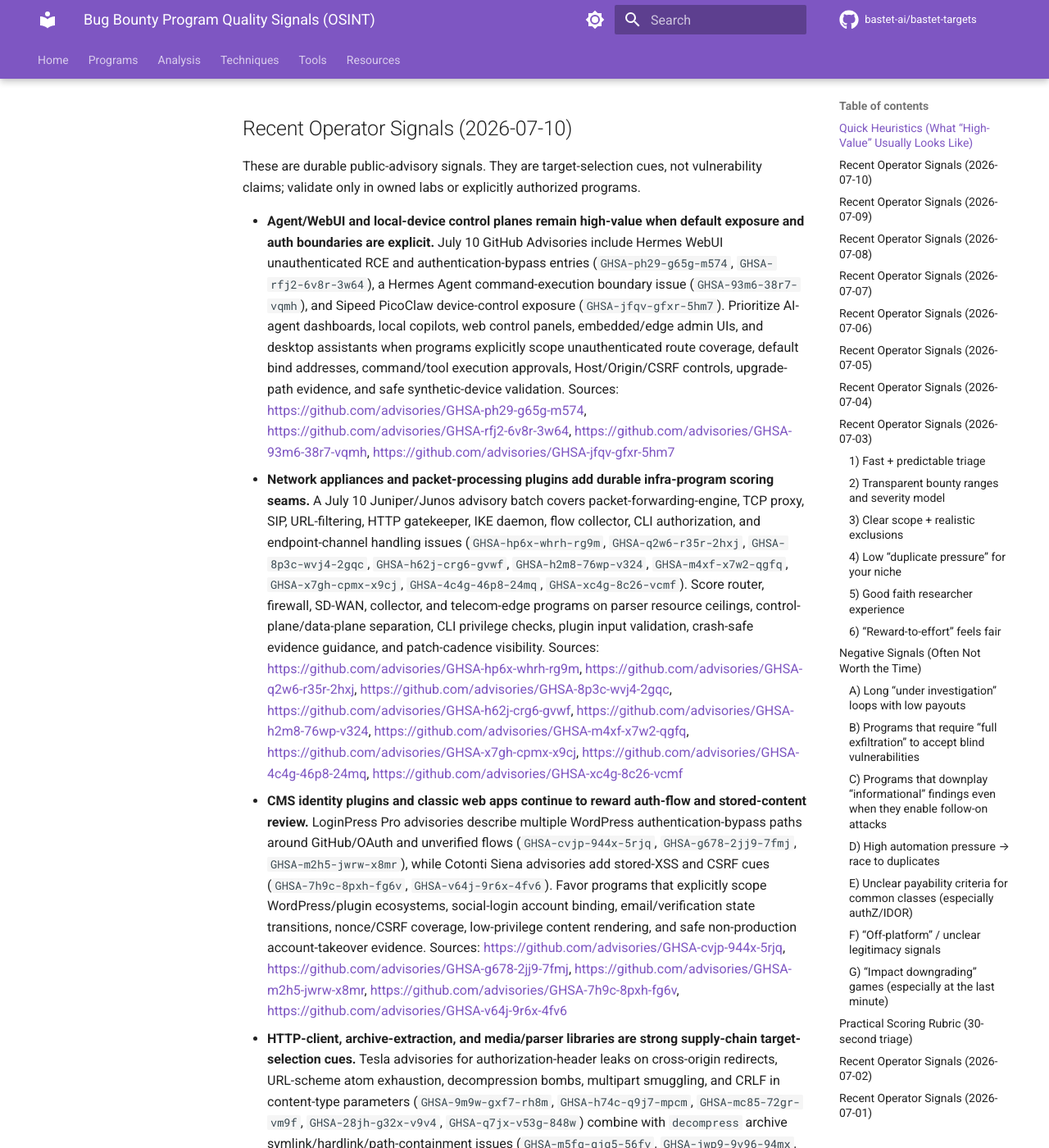
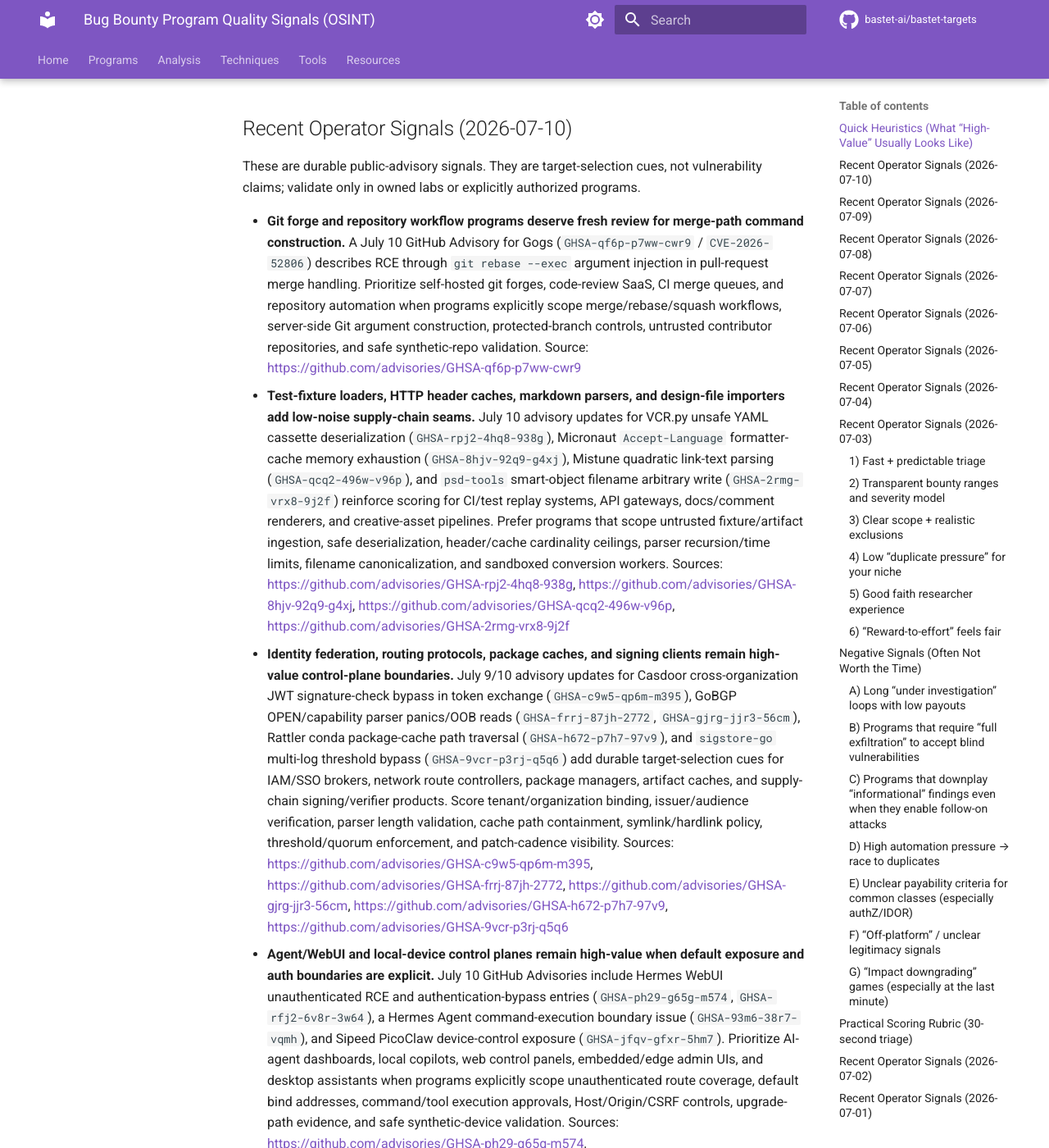
Before and after one commit to bastet-ai/bastet-targets, an MkDocs documentation site: the page built from docs/programs/program-quality-signals.md, in a window 1280 px wide and 1400 px high, scrolled down 338 px. Shown: the whole window at 82% size. Built offline with MkDocs 1.6.1 and Material for MkDocs 9.7.7, drawn with Linux system fonts in a browser that asks for light colours; comment, search, counter and statistics services are not loaded.

Commit message:
Add July 10 late target quality signals

```diff
--- a/docs/programs/program-quality-signals.md
+++ b/docs/programs/program-quality-signals.md
@@ -10,6 +10,9 @@
 
 These are durable public-advisory signals. They are target-selection cues, not vulnerability claims; validate only in owned labs or explicitly authorized programs.
 
+- **Git forge and repository workflow programs deserve fresh review for merge-path command construction.** A July 10 GitHub Advisory for Gogs (`GHSA-qf6p-p7ww-cwr9` / `CVE-2026-52806`) describes RCE through `git rebase --exec` argument injection in pull-request merge handling. Prioritize self-hosted git forges, code-review SaaS, CI merge queues, and repository automation when programs explicitly scope merge/rebase/squash workflows, server-side Git argument construction, protected-branch controls, untrusted contributor repositories, and safe synthetic-repo validation. Source: https://github.com/advisories/GHSA-qf6p-p7ww-cwr9
+- **Test-fixture loaders, HTTP header caches, markdown parsers, and design-file importers add low-noise supply-chain seams.** July 10 advisory updates for VCR.py unsafe YAML cassette deserialization (`GHSA-rpj2-4hq8-938g`), Micronaut `Accept-Language` formatter-cache memory exhaustion (`GHSA-8hjv-92q9-g4xj`), Mistune quadratic link-text parsing (`GHSA-qcq2-496w-v96p`), and `psd-tools` smart-object filename arbitrary write (`GHSA-2rmg-vrx8-9j2f`) reinforce scoring for CI/test replay systems, API gateways, docs/comment renderers, and creative-asset pipelines. Prefer programs that scope untrusted fixture/artifact ingestion, safe deserialization, header/cache cardinality ceilings, parser recursion/time limits, filename canonicalization, and sandboxed conversion workers. Sources: https://github.com/advisories/GHSA-rpj2-4hq8-938g, https://github.com/advisories/GHSA-8hjv-92q9-g4xj, https://github.com/advisories/GHSA-qcq2-496w-v96p, https://github.com/advisories/GHSA-2rmg-vrx8-9j2f
+- **Identity federation, routing protocols, package caches, and signing clients remain high-value control-plane boundaries.** July 9/10 advisory updates for Casdoor cross-organization JWT signature-check bypass in token exchange (`GHSA-c9w5-qp6m-m395`), GoBGP OPEN/capability parser panics/OOB reads (`GHSA-frrj-87jh-2772`, `GHSA-gjrg-jjr3-56cm`), Rattler conda package-cache path traversal (`GHSA-h672-p7h7-97v9`), and `sigstore-go` multi-log threshold bypass (`GHSA-9vcr-p3rj-q5q6`) add durable target-selection cues for IAM/SSO brokers, network route controllers, package managers, artifact caches, and supply-chain signing/verifier products. Score tenant/organization binding, issuer/audience verification, parser length validation, cache path containment, symlink/hardlink policy, threshold/quorum enforcement, and patch-cadence visibility. Sources: https://github.com/advisories/GHSA-c9w5-qp6m-m395, https://github.com/advisories/GHSA-frrj-87jh-2772, https://github.com/advisories/GHSA-gjrg-jjr3-56cm, https://github.com/advisories/GHSA-h672-p7h7-97v9, https://github.com/advisories/GHSA-9vcr-p3rj-q5q6
 - **Agent/WebUI and local-device control planes remain high-value when default exposure and auth boundaries are explicit.** July 10 GitHub Advisories include Hermes WebUI unauthenticated RCE and authentication-bypass entries (`GHSA-ph29-g65g-m574`, `GHSA-rfj2-6v8r-3w64`), a Hermes Agent command-execution boundary issue (`GHSA-93m6-38r7-vqmh`), and Sipeed PicoClaw device-control exposure (`GHSA-jfqv-gfxr-5hm7`). Prioritize AI-agent dashboards, local copilots, web control panels, embedded/edge admin UIs, and desktop assistants when programs explicitly scope unauthenticated route coverage, default bind addresses, command/tool execution approvals, Host/Origin/CSRF controls, upgrade-path evidence, and safe synthetic-device validation. Sources: https://github.com/advisories/GHSA-ph29-g65g-m574, https://github.com/advisories/GHSA-rfj2-6v8r-3w64, https://github.com/advisories/GHSA-93m6-38r7-vqmh, https://github.com/advisories/GHSA-jfqv-gfxr-5hm7
 - **Network appliances and packet-processing plugins add durable infra-program scoring seams.** A July 10 Juniper/Junos advisory batch covers packet-forwarding-engine, TCP proxy, SIP, URL-filtering, HTTP gatekeeper, IKE daemon, flow collector, CLI authorization, and endpoint-channel handling issues (`GHSA-hp6x-whrh-rg9m`, `GHSA-q2w6-r35r-2hxj`, `GHSA-8p3c-wvj4-2gqc`, `GHSA-h62j-crg6-gvwf`, `GHSA-h2m8-76wp-v324`, `GHSA-m4xf-x7w2-qgfq`, `GHSA-x7gh-cpmx-x9cj`, `GHSA-4c4g-46p8-24mq`, `GHSA-xc4g-8c26-vcmf`). Score router, firewall, SD-WAN, collector, and telecom-edge programs on parser resource ceilings, control-plane/data-plane separation, CLI privilege checks, plugin input validation, crash-safe evidence guidance, and patch-cadence visibility. Sources: https://github.com/advisories/GHSA-hp6x-whrh-rg9m, https://github.com/advisories/GHSA-q2w6-r35r-2hxj, https://github.com/advisories/GHSA-8p3c-wvj4-2gqc, https://github.com/advisories/GHSA-h62j-crg6-gvwf, https://github.com/advisories/GHSA-h2m8-76wp-v324, https://github.com/advisories/GHSA-m4xf-x7w2-qgfq, https://github.com/advisories/GHSA-x7gh-cpmx-x9cj, https://github.com/advisories/GHSA-4c4g-46p8-24mq, https://github.com/advisories/GHSA-xc4g-8c26-vcmf
 - **CMS identity plugins and classic web apps continue to reward auth-flow and stored-content review.** LoginPress Pro advisories describe multiple WordPress authentication-bypass paths around GitHub/OAuth and unverified flows (`GHSA-cvjp-944x-5rjq`, `GHSA-g678-2jj9-7fmj`, `GHSA-m2h5-jwrw-x8mr`), while Cotonti Siena advisories add stored-XSS and CSRF cues (`GHSA-7h9c-8pxh-fg6v`, `GHSA-v64j-9r6x-4fv6`). Favor programs that explicitly scope WordPress/plugin ecosystems, social-login account binding, email/verification state transitions, nonce/CSRF coverage, low-privilege content rendering, and safe non-production account-takeover evidence. Sources: https://github.com/advisories/GHSA-cvjp-944x-5rjq, https://github.com/advisories/GHSA-g678-2jj9-7fmj, https://github.com/advisories/GHSA-m2h5-jwrw-x8mr, https://github.com/advisories/GHSA-7h9c-8pxh-fg6v, https://github.com/advisories/GHSA-v64j-9r6x-4fv6
```
Also changed, not shown: docs/resources/program-quality-signals.md (+3 -0 lines).
